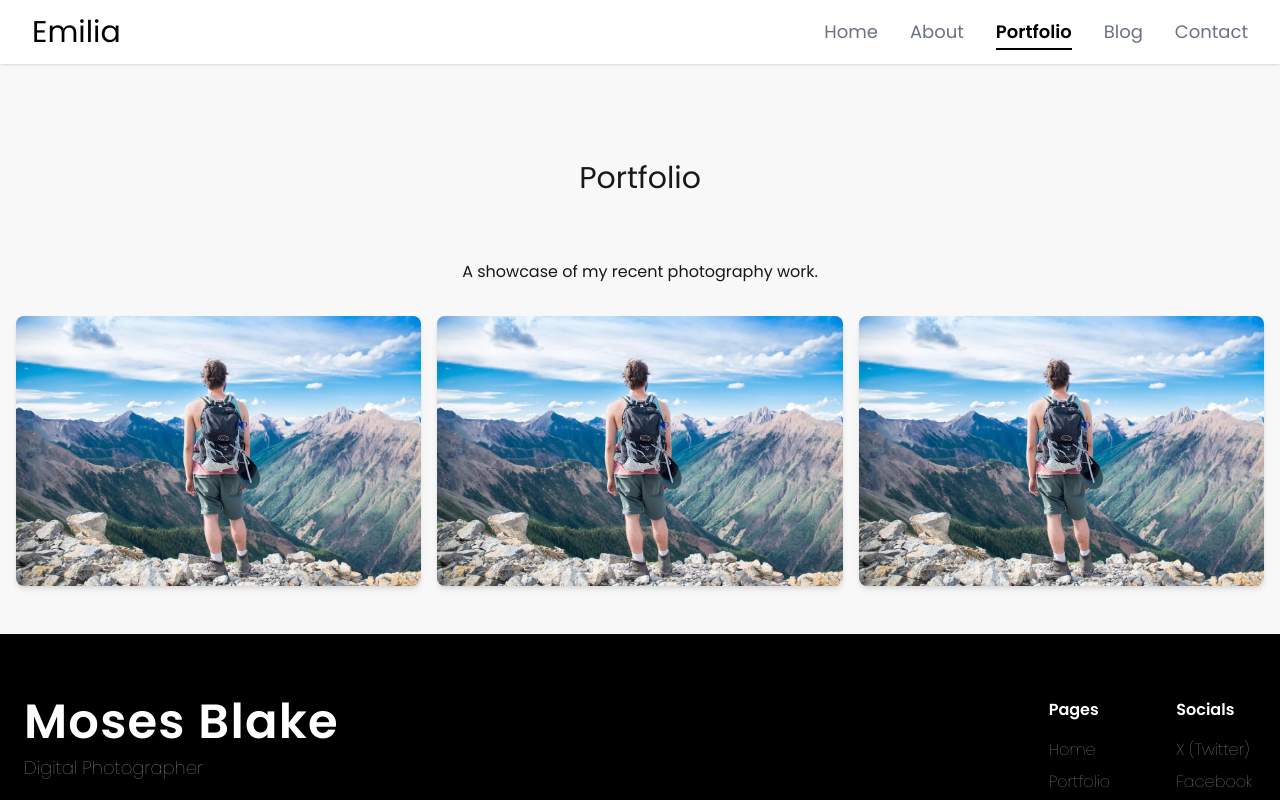
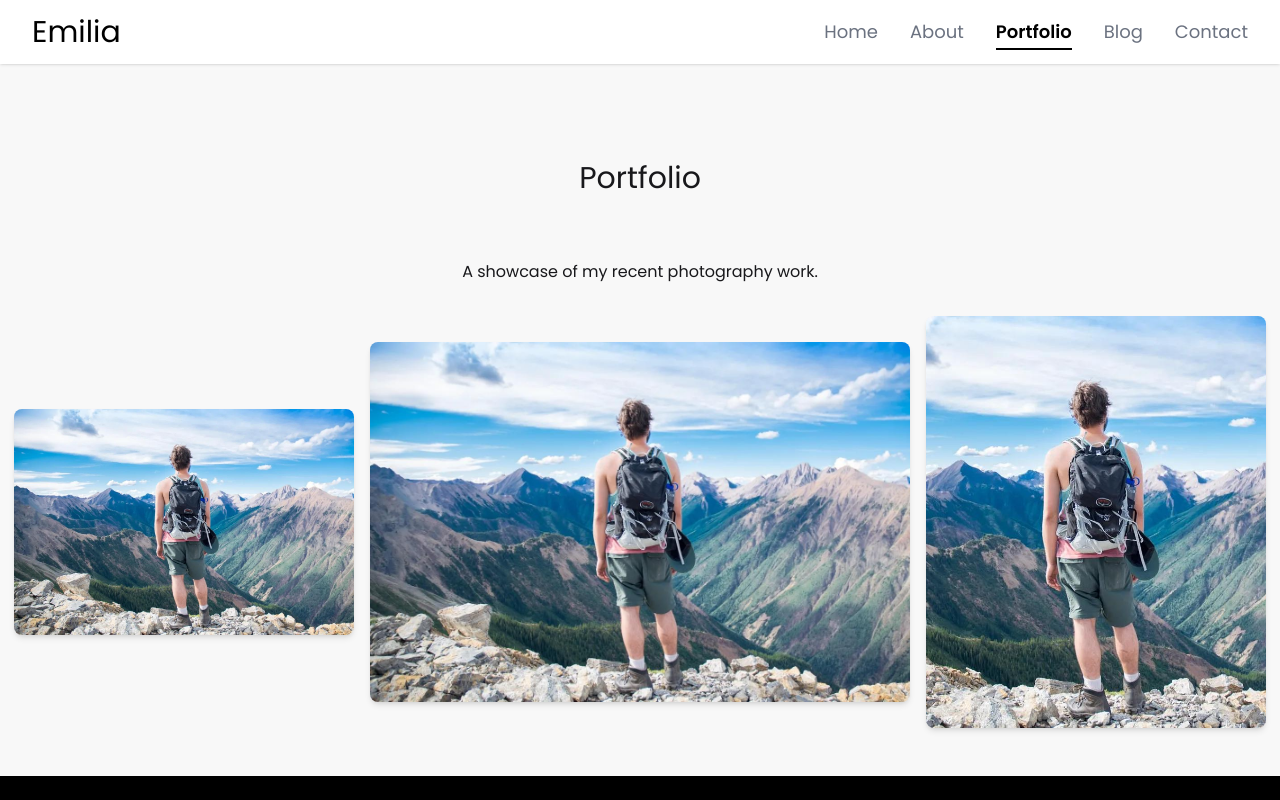
Before and after one commit to junayed-khan24/Emilia-, a React (Vite) app: page /portfolio in a window 1280 px wide. Shown: the top 800 px of the page. Built offline with nearby package versions, Linux system fonts and the light colour scheme.

Commit message:
added items

```diff
--- a/src/component/Portfolio.jsx
+++ b/src/component/Portfolio.jsx
@@ -7,10 +7,10 @@ const Portfolio = () => {
             <h2 className="text-3xl font-normal text-center py-16">Portfolio</h2>
             <p className="text-center font-normal font-regular mb-8">A showcase of my recent photography work.</p>
           <div>
-            <div className='grid grid-cols-1 sm:grid-cols-2 lg:grid-cols-3 gap-4'>
-                <img src={img} alt="Portfolio 1" className="rounded-lg shadow-md" />
-                <img src={img} alt="Portfolio 2" className="rounded-lg shadow-md" />
-                <img src={img} alt="Portfolio 3" className="rounded-lg shadow-md" />
+            <div className='flex  gap-4 items-center justify-center'>
+                <img src={img} alt="Portfolio 1" className="rounded-lg shadow-md w-full md:w-[340px] h-full object-cover" />
+                <img src={img} alt="Portfolio 2" className="rounded-lg shadow-md w-full md:w-[540px] h-full object-cover" />
+                <img src={img} alt="Portfolio 3" className="rounded-lg shadow-md w-full md:w-[340px] h-full md:h-[412px] object-cover" />
 
             </div>
             <div>
```
